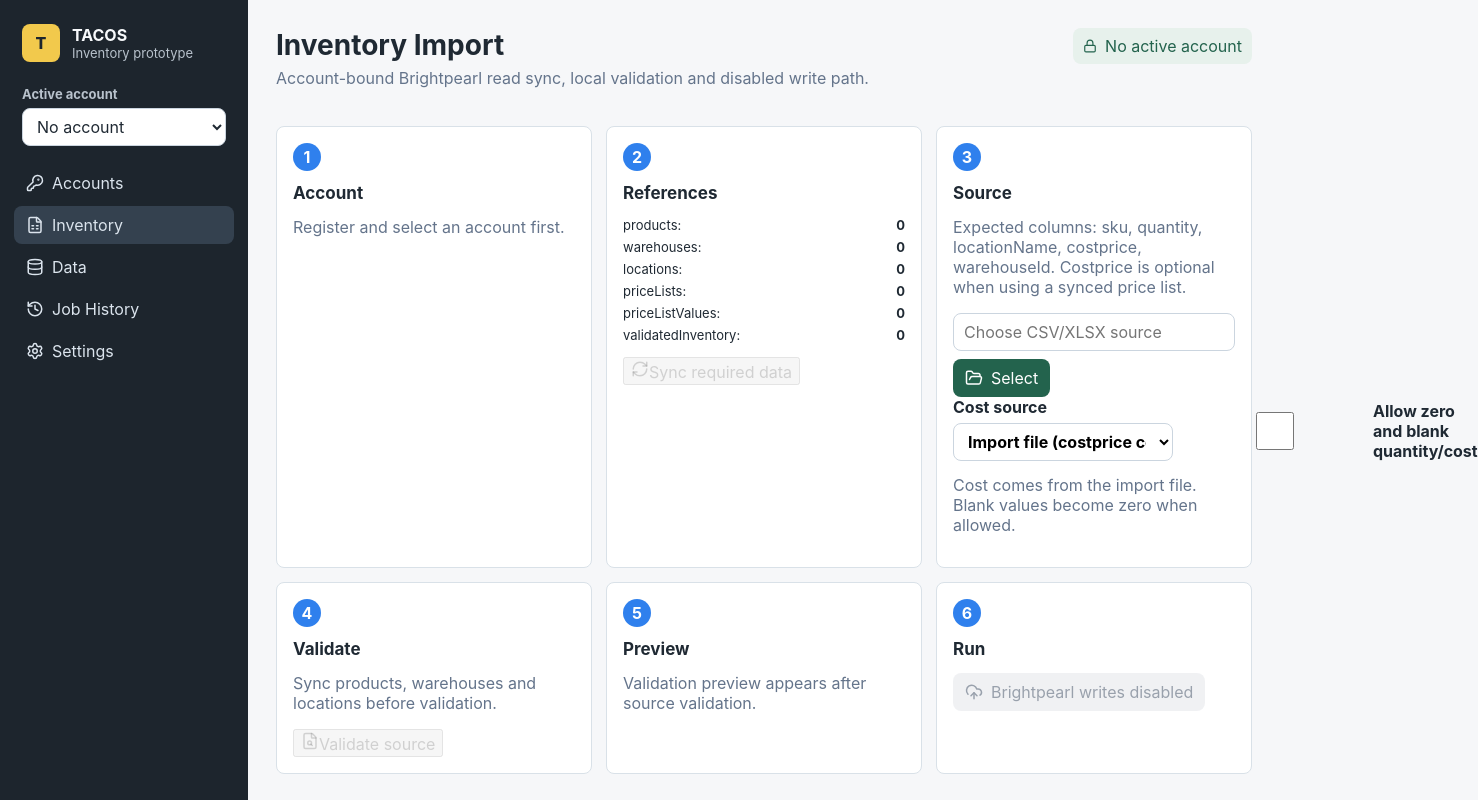
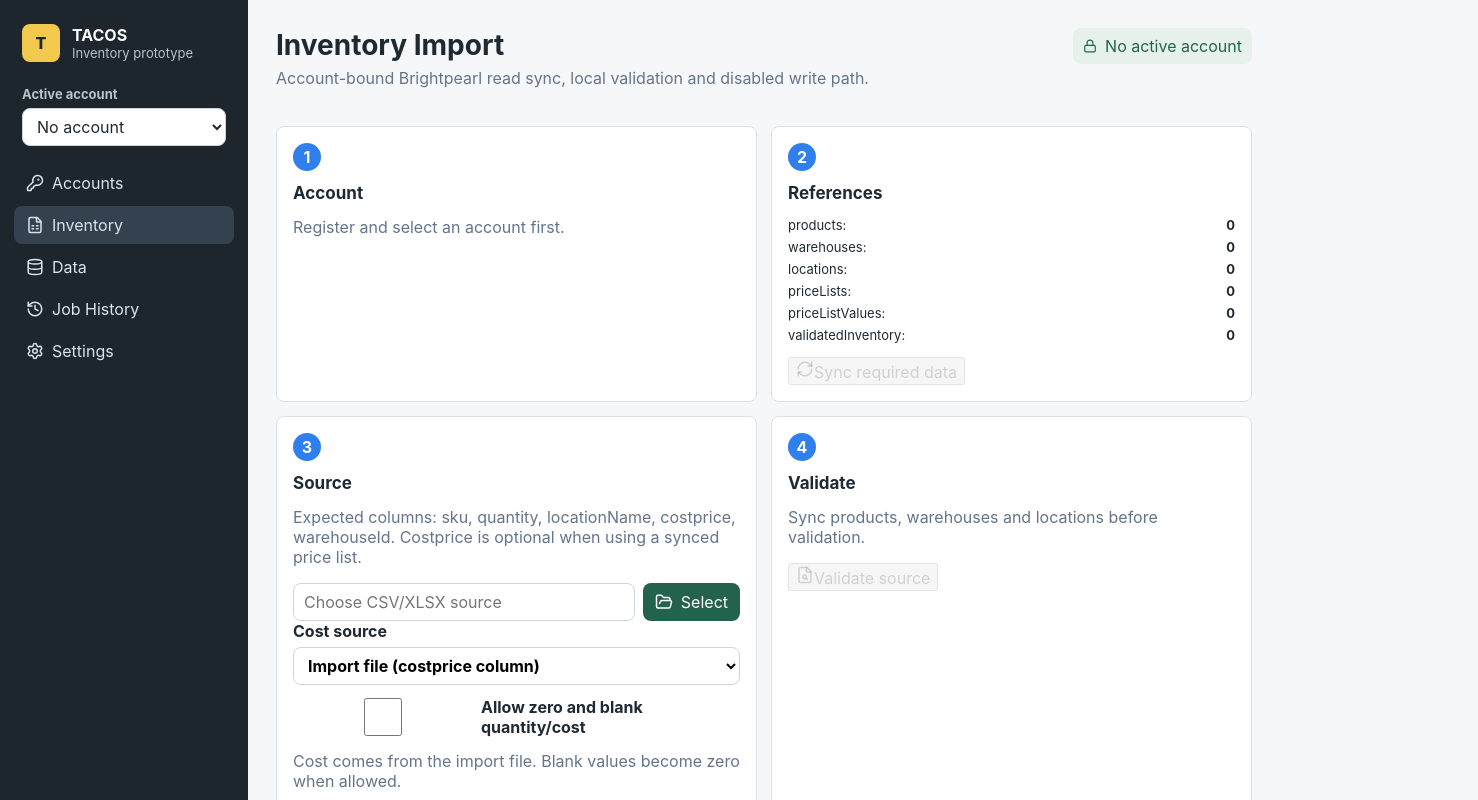
Before and after one commit to timothybojangles/tacosv2, a React (Vite) app in the folder desktop/: page / in a window 1280 px wide. Both pictures are taken after a click on the button "Inventory". Shown: the top 800 px of the page, 1478 px wide, since content can reach past the window. Built offline with nearby package versions, Linux system fonts and the light colour scheme.

Commit message:
Fix inventory price list selection and layout

```diff
--- a/desktop/src/App.tsx
+++ b/desktop/src/App.tsx
@@ -139,7 +139,12 @@ export default function App() {
     let current = true;
     void engine("inventoryPriceLists", { accountName: activeAccountName })
       .then((result) => { if (current) setPriceLists(result.priceLists); })
-      .catch(() => { if (current) setPriceLists([]); });
+      .catch((err) => {
+        if (current) {
+          setPriceLists([]);
+          setError(`Could not load price lists: ${errorMessage(err)}`);
+        }
+      });
     return () => { current = false; };
   }, [activeAccountName]);
 
@@ -201,6 +206,7 @@ export default function App() {
     });
     if (typeof selected === "string") {
       setSourcePath(selected);
+      setValidation(null);
     }
   }
 
@@ -369,7 +375,7 @@ export default function App() {
               <h2>Source</h2>
               <p>Expected columns: {priceListId ? "sku, quantity, locationName, warehouseId" : inventoryHeaders.join(", ")}. Costprice is optional when using a synced price list.</p>
               <div className="sourceRow">
-                <input value={sourcePath} onChange={(event) => setSourcePath(event.target.value)} placeholder="Choose CSV/XLSX source" />
+                <input value={sourcePath} onChange={(event) => { setSourcePath(event.target.value); setValidation(null); }} placeholder="Choose CSV/XLSX source" />
                 <button onClick={chooseSource}>
                   <FolderOpen size={18} />
                   Select
@@ -378,13 +384,13 @@ export default function App() {
               <div className="formGrid">
                 <label>
                   Cost source
-                  <select value={priceListId} onChange={(event) => setPriceListId(event.target.value)}>
+                  <select value={priceListId} onChange={(event) => { setPriceListId(event.target.value); setValidation(null); }}>
                     <option value="">Import file (costprice column)</option>
                     {priceLists.map((list) => <option key={list.id} value={list.id}>{list.name} ({list.id})</option>)}
                   </select>
                 </label>
                 <label className="checkboxLabel">
-                  <input type="checkbox" checked={allowZeroBlanks} onChange={(event) => setAllowZeroBlanks(event.target.checked)} />
+                  <input type="checkbox" checked={allowZeroBlanks} onChange={(event) => { setAllowZeroBlanks(event.target.checked); setValidation(null); }} />
                   Allow zero and blank quantity/cost
                 </label>
               </div>
--- a/desktop/src/styles.css
+++ b/desktop/src/styles.css
@@ -157,8 +157,20 @@ h2 {
 
 .taskFlow {
   display: grid;
-  grid-template-columns: repeat(3, minmax(220px, 1fr));
+  grid-template-columns: repeat(3, minmax(0, 1fr));
   gap: 14px;
+}
+
+.taskFlow .step {
+  min-width: 0;
+}
+
+.taskFlow .formGrid {
+  grid-template-columns: minmax(0, 1fr);
+}
+
+.taskFlow .formGrid select {
+  min-width: 0;
 }
 
 .accountPanel {
@@ -267,7 +279,23 @@ select {
 
 .sourceRow input {
   flex: 1;
-  min-width: 260px;
+  min-width: 0;
+}
+
+.sourceRow {
+  min-width: 0;
+}
+
+@media (max-width: 1320px) {
+  .taskFlow {
+    grid-template-columns: repeat(2, minmax(0, 1fr));
+  }
+}
+
+@media (max-width: 1060px) {
+  .taskFlow {
+    grid-template-columns: minmax(0, 1fr);
+  }
 }
 
 .sourceRow button,
```
Also changed, not shown: 2 other files (tests, documents, lock files or other folders).
